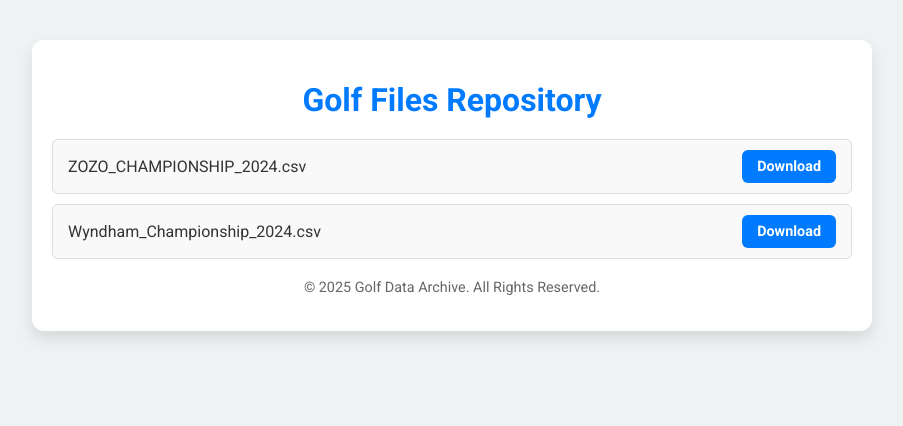
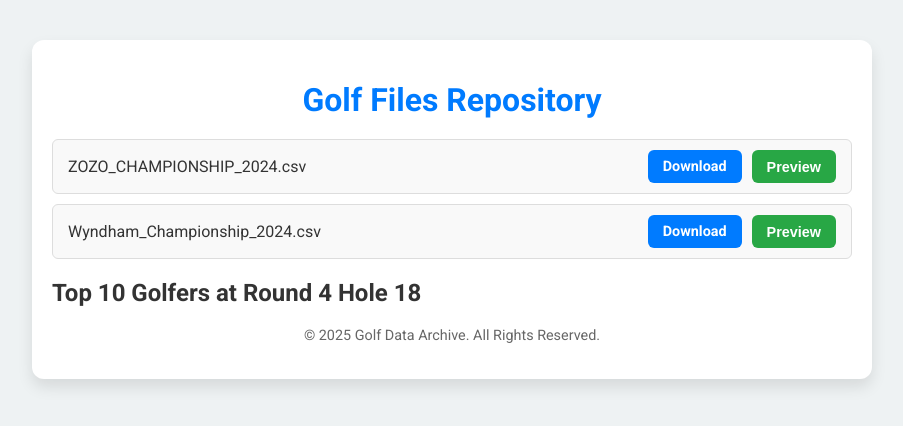
Before and after one commit to djbrown227/golf_data_holebyhole, a Django app: page / in a window 1280 px wide. Shown: the top 426 px of the page, without its empty margins (188-1091 px from the left). Run offline with Django 5.2, Linux system fonts and the light colour scheme.

Commit message:
Your commit message

```diff
--- a/data_manager/static/css/styles.css
+++ b/data_manager/static/css/styles.css
@@ -58,7 +58,12 @@
     font-weight: 500;
 }
 
-.btn-download {
+.action-buttons {
+    display: flex;
+    gap: 10px;
+}
+
+.btn-download, .btn-preview {
     text-decoration: none;
     color: #ffffff;
     background-color: #007bff;
@@ -67,10 +72,20 @@
     font-size: 0.9rem;
     font-weight: bold;
     transition: background-color 0.3s ease;
+    border: none;
+    cursor: pointer;
+}
+
+.btn-preview {
+    background-color: #28a745;
 }
 
 .btn-download:hover {
     background-color: #0056b3;
+}
+
+.btn-preview:hover {
+    background-color: #218838;
 }
 
 .no-files {
@@ -80,6 +95,13 @@
     padding: 15px 0;
 }
 
+.chart-container {
+    margin: 30px auto;
+    width: 100%;
+    max-width: 600px;
+    display: none; /* Hide initially */
+}
+
 footer {
     text-align: center;
     margin-top: 20px;
--- /dev/null
+++ b/data_manager/static/js/chart.js
@@ -0,0 +1,63 @@
+async function loadTopGolfers(fileName) {
+    try {
+        // Fetch data from the server
+        const response = await fetch(`/fetch_golf_data?file_name=${fileName}`);
+
+        // Check if the response is successful (status 200)
+        if (!response.ok) {
+            throw new Error('Failed to fetch data from the server');
+        }
+
+        // Parse the JSON data
+        const data = await response.json();
+
+        // Log the entire data for debugging purposes
+        console.log('Full Data:', data);
+
+        // Log top golfers
+        console.log('Top Golfers:', data.top_golfers);
+
+        // Check if the expected data is present
+        if (!data.top_golfers) {
+            throw new Error('Missing required data fields');
+        }
+
+        // Extract the relevant golfers
+        const golfers = data.top_golfers;
+
+        // Check if data is valid
+        if (!Array.isArray(golfers) || golfers.length === 0) {
+            throw new Error('Invalid data format');
+        }
+
+        // Calculate cumulative scores and add them to the golfer data
+        golfers.forEach(golfer => {
+            // Assuming golfer.scores is an array of scores for each hole
+            if (golfer.scores && Array.isArray(golfer.scores)) {
+                const cumulativeScore = golfer.scores.reduce((acc, score) => acc + score, 0);
+                golfer.cumulativeScore = cumulativeScore;
+            } else {
+                golfer.cumulativeScore = 0; // If no scores, assume 0 cumulative score
+            }
+        });
+
+        // Sort golfers by cumulative score (ascending)
+        golfers.sort((a, b) => a.cumulativeScore - b.cumulativeScore);
+
+        // Take the top 10 golfers
+        const top10Golfers = golfers.slice(0, 10);
+
+        // Generate HTML to display top 10 golfers and their cumulative scores
+        const golferList = document.getElementById('golferList');
+        golferList.innerHTML = ''; // Clear any previous content
+
+        top10Golfers.forEach(golfer => {
+            const golferItem = document.createElement('li');
+            golferItem.textContent = `${golfer.name} - Cumulative Score: ${golfer.cumulativeScore}`;
+            golferList.appendChild(golferItem);
+        });
+    } catch (error) {
+        console.error('Error loading top golfers:', error);
+        alert('Failed to load top golfers. Please check the console for details.');
+    }
+}
--- a/data_manager/templates/index.html
+++ b/data_manager/templates/index.html
@@ -7,6 +7,7 @@
     <title>Golf Files</title>
     <link rel="stylesheet" href="{% static 'css/styles.css' %}">
     <link href="https://fonts.googleapis.com/css2?family=Roboto:wght@400;700&display=swap" rel="stylesheet">
+    <script src="https://cdn.jsdelivr.net/npm/chart.js"></script>
 </head>
 <body>
     <div class="container">
@@ -19,17 +20,79 @@
                     {% for file in files %}
                         <li>
                             <span class="file-name">{{ file.name }}</span>
-                            <a href="{% url 'download_file' file.name %}" class="btn-download">Download</a>
+                            <div class="action-buttons">
+                                <a href="{% url 'download_file' file.name %}" class="btn-download">Download</a>
+                                <button class="btn-preview" onclick="loadTopGolfers('{{ file.name }}')">Preview</button>
+                            </div>
                         </li>
                     {% endfor %}
                 {% else %}
                     <li class="no-files">No files available at the moment.</li>
                 {% endif %}
             </ul>
+
+            <!-- Section for displaying top 10 golfers -->
+            <h2>Top 10 Golfers at Round 4 Hole 18</h2>
+            <ul id="golferList">
+                <!-- Top 10 golfers will be listed here -->
+            </ul>
         </main>
+
         <footer>
             <p>&copy; 2025 Golf Data Archive. All Rights Reserved.</p>
         </footer>
     </div>
+
+    <script src="{% static 'js/chart.js' %}"></script>
+
+    <script>
+        // Function to load top golfers and their cumulative scores for Round 4, Hole 18
+        async function loadTopGolfers(fileName) {
+            try {
+                // Fetch data from the server
+                const response = await fetch(`/fetch_golf_data?file_name=${fileName}`);
+
+                // Check if the response is successful (status 200)
+                if (!response.ok) {
+                    throw new Error('Failed to fetch data from the server');
+                }
+
+                // Parse the JSON data
+                const data = await response.json();
+
+                // Log the entire data for debugging purposes
+                console.log('Full Data:', data);
+
+                // Log top golfers
+                console.log('Top Golfers:', data.top_golfers);
+
+                // Check if the expected data is present
+                if (!data.top_golfers) {
+                    throw new Error('Missing required data fields');
+                }
+
+                // Extract the relevant golfers
+                const golfers = data.top_golfers;
+
+                // Check if data is valid
+                if (!Array.isArray(golfers) || golfers.length === 0) {
+                    throw new Error('Invalid data format');
+                }
+
+                // Generate HTML to display top 10 golfers and their cumulative scores at Round 4, Hole 18
+                const golferList = document.getElementById('golferList');
+                golferList.innerHTML = ''; // Clear any previous content
+
+                golfers.forEach(golfer => {
+                    const golferItem = document.createElement('li');
+                    golferItem.textContent = `${golfer.name} - Round 4, Hole 18 Score: ${golfer.score_round_4}`;
+                    golferList.appendChild(golferItem);
+                });
+            } catch (error) {
+                console.error('Error loading top golfers:', error);
+                alert('Failed to load top golfers. Please check the console for details.');
+            }
+        }
+    </script>
 </body>
 </html>
--- a/data_manager/urls.py
+++ b/data_manager/urls.py
@@ -9,6 +9,9 @@
 
     # Dynamic URL to download a specific file
     path('download/<str:file_name>/', views.download_file, name='download_file'),
+
+    # Endpoint to fetch golf data (top golfers)
+    path('fetch_golf_data/', views.fetch_golf_data, name='fetch_golf_data'),
 ]
 
 if settings.DEBUG:
--- a/data_manager/views.py
+++ b/data_manager/views.py
@@ -1,5 +1,7 @@
 import os
+import pandas as pd
 from django.conf import settings
+from django.http import JsonResponse
 from django.shortcuts import render
 
 def file_list(request):
@@ -16,12 +18,6 @@
     print(files)  # Debug: Print the files list to check its content
     return render(request, 'index.html', {'files': files})
 
-
-
-from django.http import FileResponse, Http404
-import os
-from django.conf import settings
-
 def download_file(request, file_name):
     # Construct the full file path
     file_path = os.path.join(settings.MEDIA_ROOT, 'golf_files', file_name)
@@ -33,3 +29,56 @@
     else:
         # Return a 404 error if the file doesn't exist
         raise Http404("File does not exist")
+
+import os
+import pandas as pd
+from django.conf import settings
+from django.http import JsonResponse
+
+def fetch_golf_data(request):
+    file_name = request.GET.get('file_name')  # Get file_name from the query parameters
+
+    if not file_name:
+        return JsonResponse({'error': 'No file name provided'}, status=400)
+
+    # Construct the full file path
+    file_path = os.path.join(settings.MEDIA_ROOT, 'golf_files', file_name)
+
+    # Check if the file exists
+    if not os.path.exists(file_path):
+        return JsonResponse({'error': f'File "{file_name}" not found at {file_path}'}, status=404)
+
+    try:
+        # Load the CSV file
+        data = pd.read_csv(file_path)
+
+        # Validate required columns
+        required_columns = ['Player Name', 'Overall_Cumulative_Score', 'Round', 'Hole']
+        if not all(col in data.columns for col in required_columns):
+            return JsonResponse({
+                'error': f'Missing required columns. Expected: {required_columns}'
+            }, status=400)
+
+        # Filter data for Round 4, Hole 18
+        round_4_hole_18_data = data[(data['Round'] == 4) & (data['Hole'] == 18)]
+
+        # Check if there are any results for Round 4, Hole 18
+        if round_4_hole_18_data.empty:
+            return JsonResponse({'error': 'No data available for Round 4, Hole 18'}, status=404)
+
+        # Get top 10 golfers based on their Overall_Cumulative_Score at Round 4, Hole 18
+        top_golfers = round_4_hole_18_data.groupby('Player Name')['Overall_Cumulative_Score'].max().nlargest(10)
+
+        # Prepare the response data
+        golfer_scores = [{
+            'name': golfer,
+            'score_round_4': score
+        } for golfer, score in top_golfers.items()]
+
+        response_data = {
+            'top_golfers': golfer_scores
+        }
+
+        return JsonResponse(response_data)
+    except Exception as e:
+        return JsonResponse({'error': f'Error processing file: {str(e)}'}, status=500)
```
